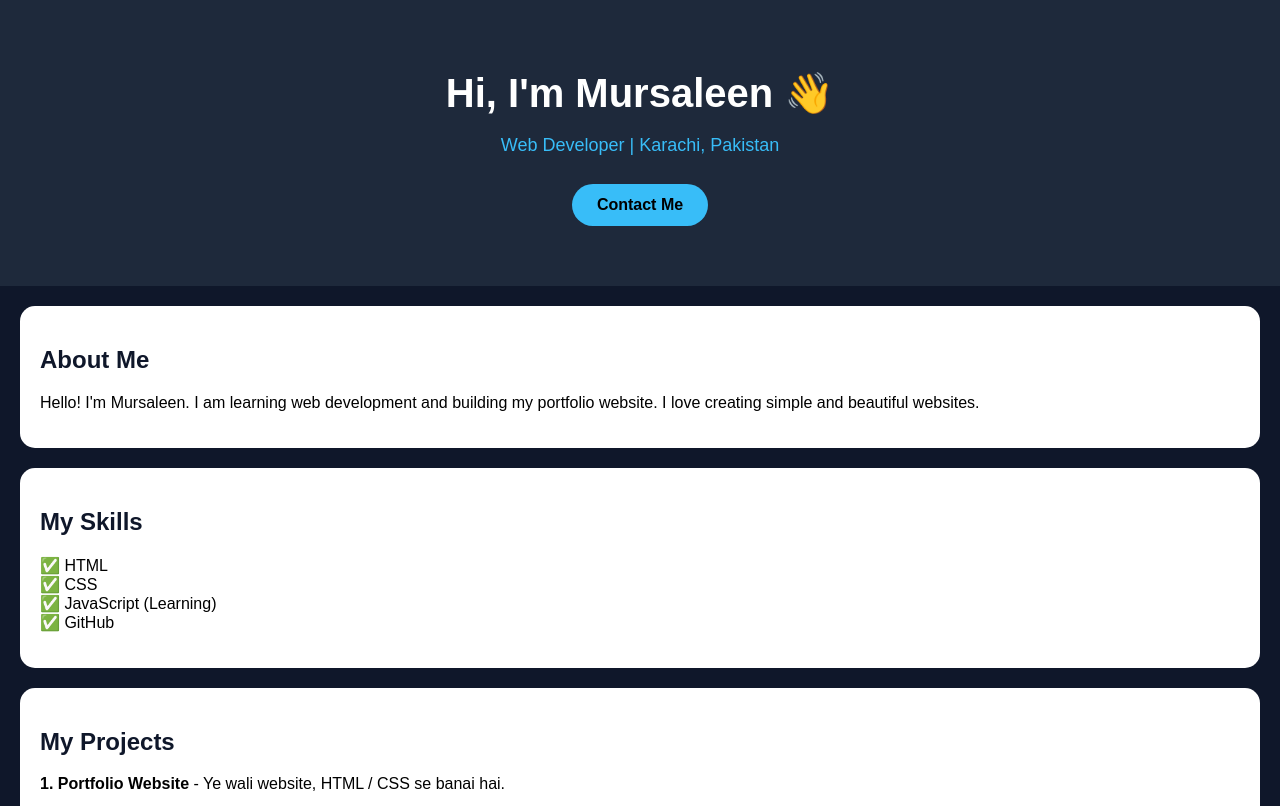
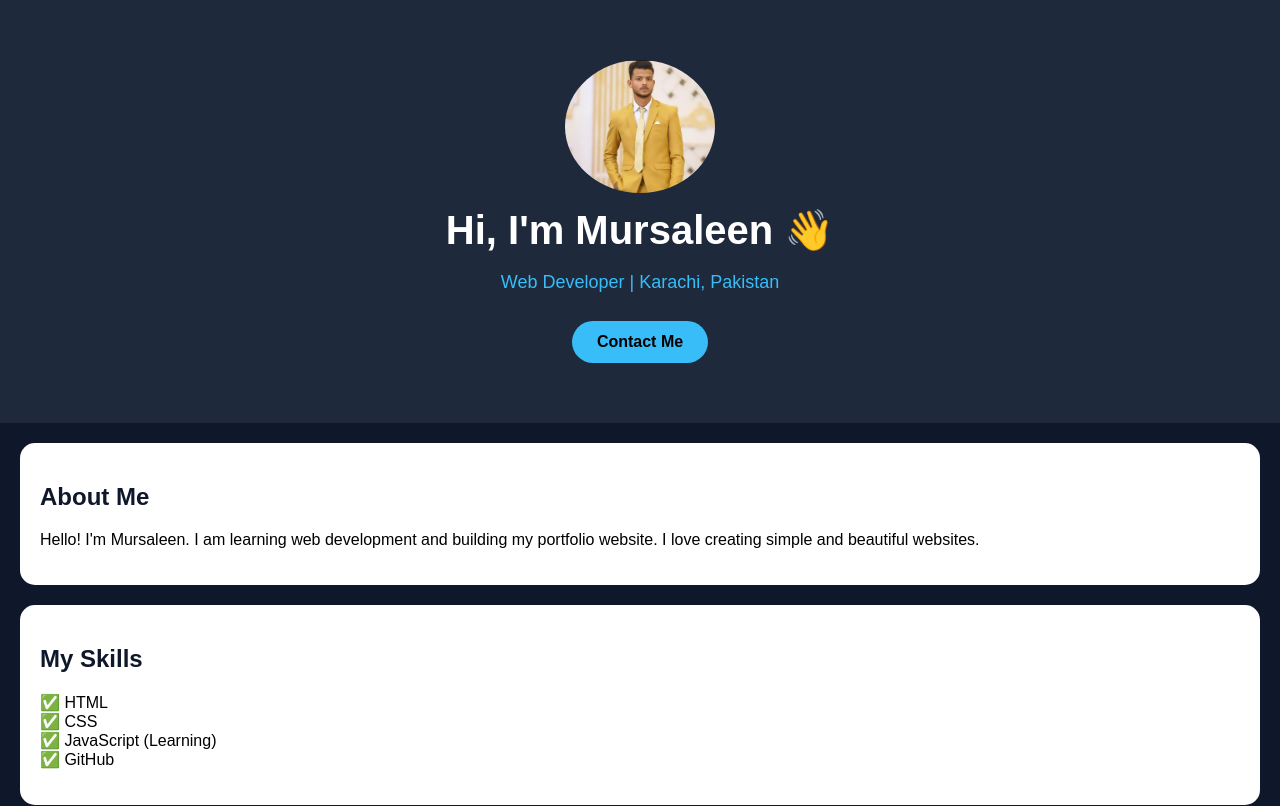
Before and after one commit to mursaleen90/Portfolio, a plain HTML site: page index.html in a window 1280 px wide. Shown: the top 806 px of the page. Drawn offline with Linux system fonts and the light colour scheme.

Commit message:
Update index.html

```diff
--- a/index.html
+++ b/index.html
@@ -15,6 +15,7 @@ body{font-family:Arial;background:#0f172a;color:white;text-align:center;margin:0
 </head>
 <body>
 <div class="header">
+  <img src="IMG-20261113-WA0085.jpg" style="width:150px;border-radius:50%">
 <h1>Hi, I'm Mursaleen 👋</h1>
 <p>Web Developer | Karachi, Pakistan</p>
 <a class="btn" href="#contact">Contact Me</a>
```
